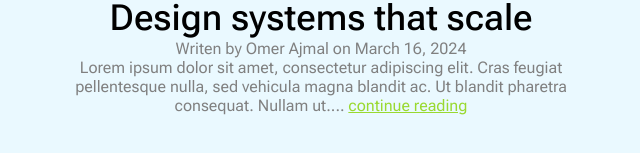
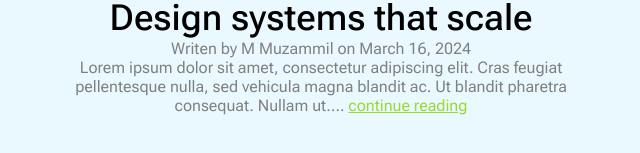
Before and after one commit to mian1126/CSS-Challenges, a plain HTML site: page index.html in a window 1280 px wide. Shown: the part 1520-1673 px from the top of the page, 319-959 px from the left. Drawn offline with Linux system fonts and the light colour scheme; files that its build step writes are made by us from their sources.

Commit message:
Update index.html

```diff
--- a/index.html
+++ b/index.html
@@ -32,7 +32,7 @@
         <div class="container">
             <h2>My most recent <span>article</span></h2>
             <h3>Design systems that scale</h3>
-            <p>Writen by Omer Ajmal on March 16, 2024</p>
+            <p>Writen by M Muzammil on March 16, 2024</p>
             <p>Lorem ipsum dolor sit amet, consectetur adipiscing elit. Cras feugiat
                 pellentesque nulla, sed vehicula magna blandit ac. Ut blandit pharetra consequat. Nullam
                 ut.... <a href="#">continue reading</a></p>
```
